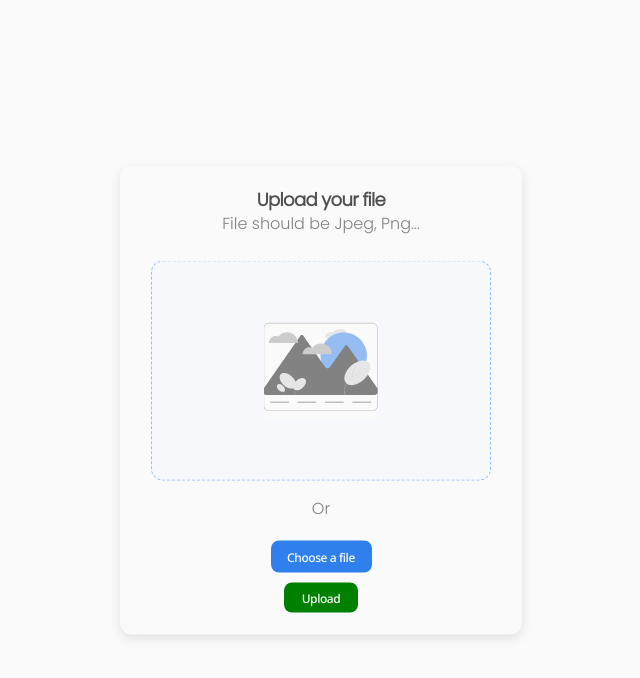
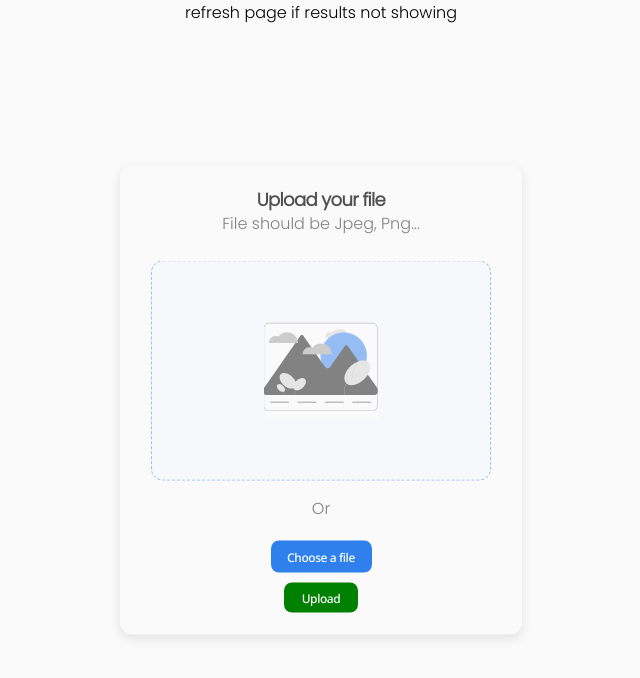
Before and after one commit to o897/image-uploader-frontend, a React (Create React App) app: page / in a window 1280 px wide. Shown: the top 678 px of the page, without its empty margins (319-959 px from the left). Built offline with nearby package versions, Linux system fonts and the light colour scheme.

Commit message:
added an awareness err

```diff
--- a/src/pages/Home.js
+++ b/src/pages/Home.js
@@ -102,8 +102,12 @@ export default function Home() {
 
           {msg && <span>{msg}</span>}
           {file && <span className="filename">{file.name}</span>}
+
         </div>
+        <p style={{display: "flex",justifyContent: "center"}}>refresh page if results not showing</p>
+
       </div>
+
     </>
   );
 }
```
